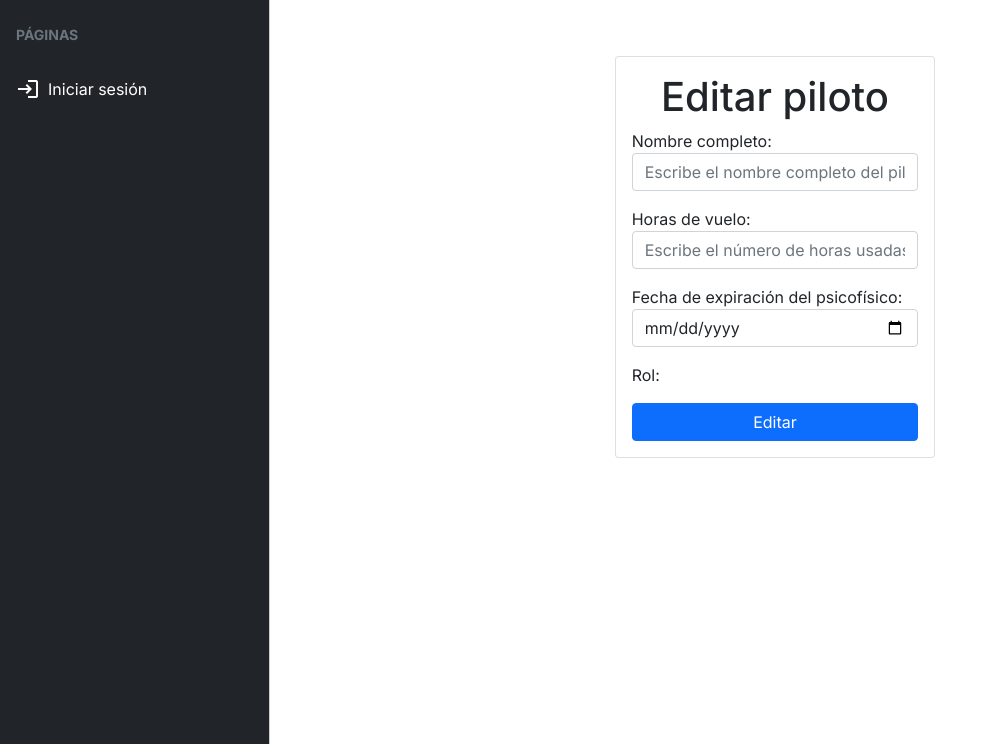
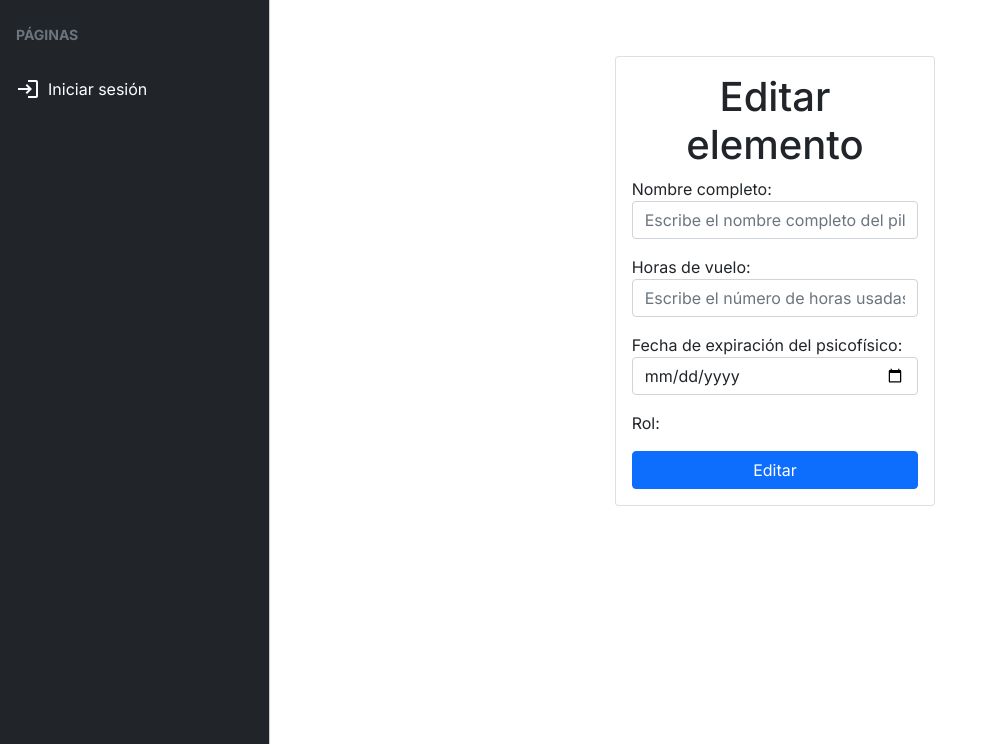
Before and after one commit to Augustorresfx/gastos-django, a Django app: template clients/templates/otros/otro_detail.html in a window 1280 px wide. Shown: the part 56-800 px from the top of the page, without its empty margins (0-981 px from the left). Run offline with Django 4.2, Linux system fonts and the light colour scheme; the template is opened without the code that fills it, so the values that code supplies are empty; some libraries are stand-ins or nearby versions.

Commit message:
Update otro_detail.html

```diff
--- a/clients/templates/otros/otro_detail.html
+++ b/clients/templates/otros/otro_detail.html
@@ -7,7 +7,7 @@
             <div class="col-md-4 offset-md-4 mt-5">
                 <form method="POST" class="card card-body ">
                     <h1 class="text-center">
-                        Editar piloto
+                        Editar elemento
                     </h1>
 
                     {{error}}
```
